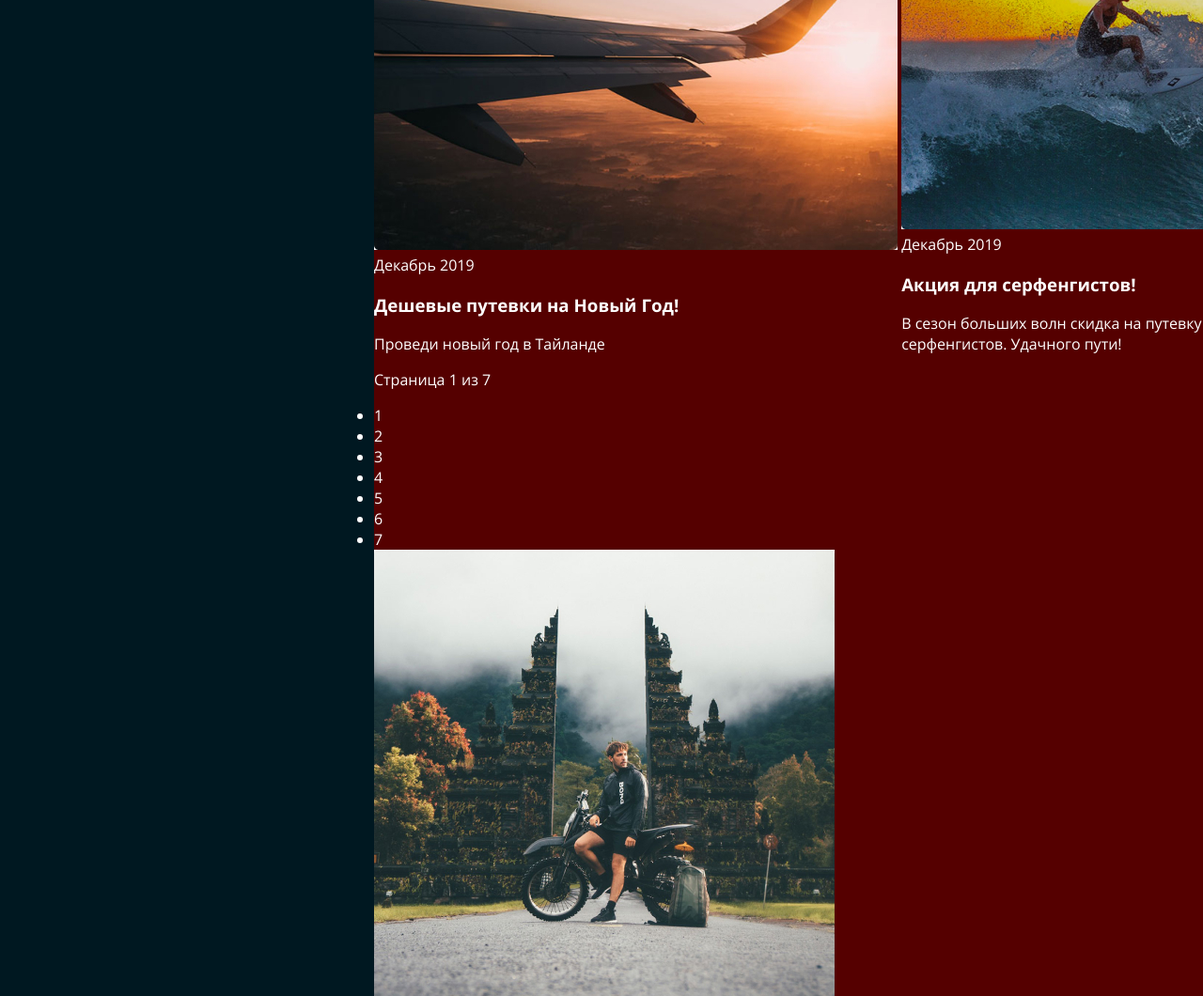
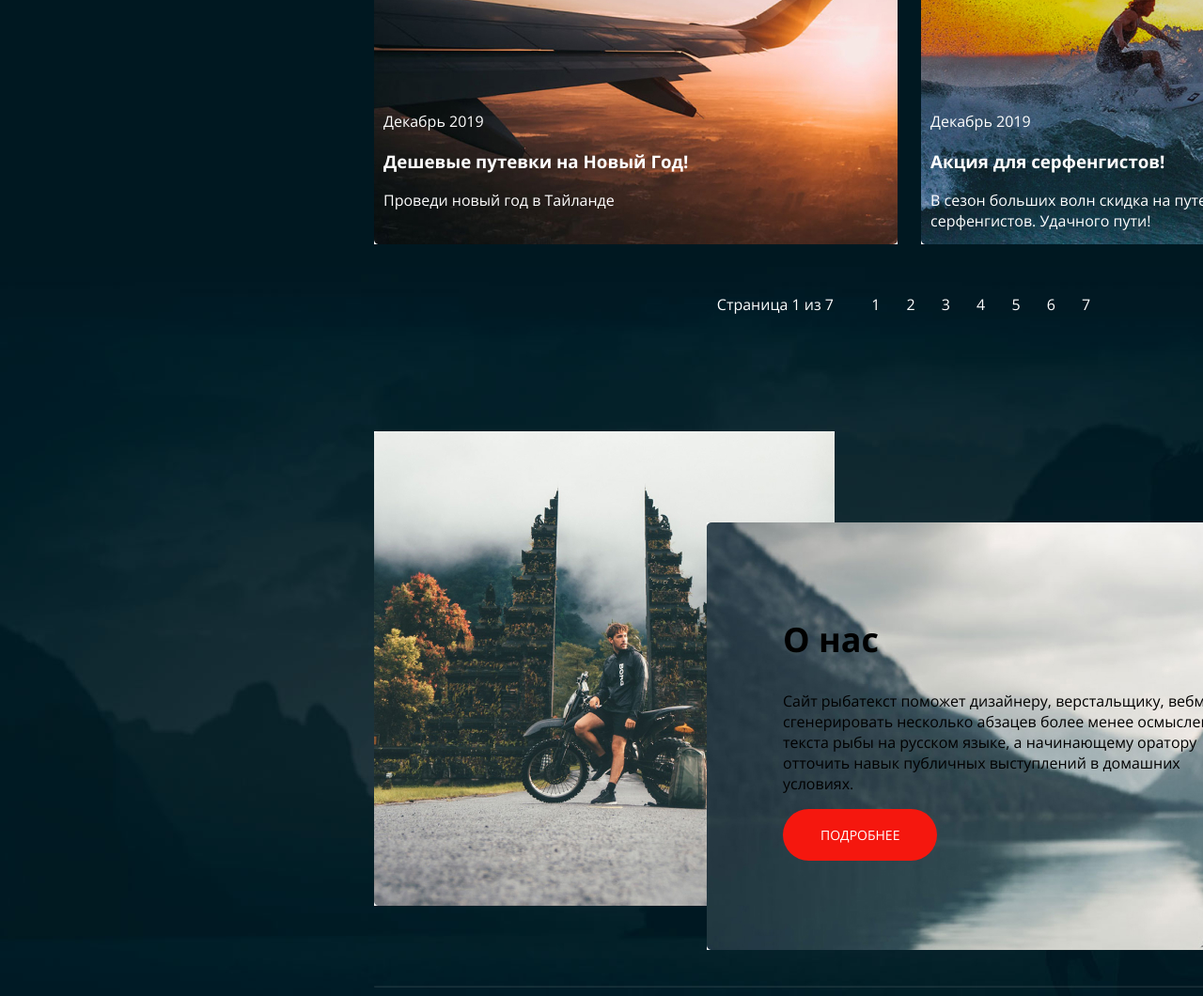
Before and after one commit to fleshsplitter/air-asia, a plain HTML site: page index.html in a window 1280 px wide. Shown: the part 1557-2617 px from the top of the page at 94% size. Drawn offline with Linux system fonts and the light colour scheme; files whose address does not match are found by name.

Commit message:
Finish styling

```diff
--- a/index.html
+++ b/index.html
@@ -171,8 +171,8 @@
                 <img class="news-img"
                   src="img/plain.jpg"
                   alt="">
-                <time class="news__time">Декабрь 2019</time>
-                <div class="news__text">
+                  <div class="news__text">
+                  <time>Декабрь 2019</time>
                   <h3>Дешевые путевки на Новый Год!</h3>
                   <p>Проведи новый год в Тайланде</p>
                 </div>
@@ -182,8 +182,8 @@
                 <img class="news-img"
                   src="img/Surfer.jpg"
                   alt="">
-                <time class="news__time">Декабрь 2019</time>
-                <div class="news__text">
+                  <div class="news__text">
+                  <time>Декабрь 2019</time>
                   <h3>Акция для серфенгистов!</h3>
                   <p>В сезон больших волн скидка на путевку в Тайланд на остров серфенгистов. Удачного пути!</p>
                 </div>
@@ -282,12 +282,12 @@
           </ul>
         </div>
 
-        <div class="footer-tel">
-          <p>Бесплатный звонок по России</p>
-          <a class="tel" href="tel:+78007003030">8 800 700 30 30</a>
+        <div class="contacts">
+          <p class="free-ring">Бесплатный звонок по России</p>
+          <a class="contacts__tel" href="tel:+78007003030">8 800 700 30 30</a>
         </div>
+      </footer>
       </div>
-    </footer>
   </div>
 </body>
 </html>
--- a/style.css
+++ b/style.css
@@ -1,8 +1,13 @@
 body {
   font-family: 'Open Sans', sans-serif;
+  background: url(/img/hero.jpg) no-repeat,
+  url(/img/bottom-pic.jpg)  bottom no-repeat ;
   background-color: #001821;
   color: #fff;
+  /* margin: -25px 0 0; */
+  padding: 0;
 }
+
 h2 {
   font-size: 36px;
 }
@@ -12,10 +17,31 @@ ul {
   padding: 0;
 }
 
+hr {
+  opacity: 10%;
+  margin-top: 38px;
+}
+
+a {
+  color: #fff;
+  text-decoration: none;
+}
+
+button {
+  color: #fff;
+  background: #f5170e;
+  border-radius: 35px;
+  font-size: 14px;
+  text-transform: uppercase;
+  font-family: 'Open Sans';
+  height: 55px;
+  padding: 18px 40px;
+  border-style: none;
+}
+
 .wrapper {
-background-color: #500;
 width: 1140px;
-margin: 27px 390px 0px;
+margin: 0px 390px 0px;
 }
 
 .header {
@@ -35,6 +61,10 @@ margin: 27px 390px 0px;
 .navigation__item {
   display: inline-block;
   margin-right: 54px;
+}
+
+.navigation__item:last-child {
+  margin-right: 0;
 }
 
 .contacts {
@@ -130,11 +160,118 @@ margin: 0 28px 0 0;
   margin-top: 127px;
 }
 
+.news__content {
+  overflow: hidden;
+}
+
+.news__list {
+  overflow: hidden;
+}
+
 .news__elem {
-  display: inline-block;
   width: 557px;
   height: 394px;
+  float: left;
+  margin-right: 25px;
+  position: relative;
+  overflow: hidden;
 }
 
-.news__time {
+.news__elem:nth-child(even) {
+  margin-right: 0;
 }
+
+/* .news__time {
+  position: absolute;
+  bottom: 10px;
+  left: 10px; */
+
+  .news__text {
+    position: absolute;
+    top: 252px;
+    left: 10px;
+    text-overflow: ellipsis;
+}
+
+.pagination {
+  text-align: center;
+  margin-top: 53px;
+}
+
+.pagination__text {
+  display: inline;
+  margin-right: 25px;
+}
+
+.pagination__list {
+  display: inline-block;
+}
+
+.pagination__list li {
+  display: inline;
+  padding: 5px 11px;
+  margin-right: 2px;
+}
+
+.about {
+  position: relative;
+  margin-top: 124px;
+  height: 552px;
+  width: 1139px;
+  /* background: url(/img/bottom-pic.jpg) 50% bottom no-repeat ; */
+}
+
+.about__background-image {
+  width: 490px;
+  height: 505px;
+  z-index: 0;
+}
+.about__main {
+  position: absolute;
+  right: 0;
+  bottom: 0;
+  width: 785px;
+  height: 455px;
+  /* z-index: 1; */
+}
+
+.about_main-content {
+  width: 502px;
+  color: #000;
+  position: absolute;
+  top: 70px;
+  left: 81px;
+}
+
+.footer {
+  margin-top: 15px;
+  position: relative;
+  height: 93px;
+  padding-top: 10px;
+}
+
+.footer__social {
+  display: inline-block;
+  margin-left: 274px;
+  height: 36px;
+  width: 174px;
+}
+
+.social-list {
+  height: 36px;
+  width: 174px;
+}
+
+.social-list__item {
+  height: 36px;
+  width: 36px;
+  display: inline-block;
+  margin-right: 5px;
+}
+.social-list__item:last-child {
+  margin-right: 0;
+}
+
+.free-ring {
+  font-size: 11px;
+}
```
Also changed, not shown: img/bottom-pic.jpg (added), img/hero.jpg (added).
